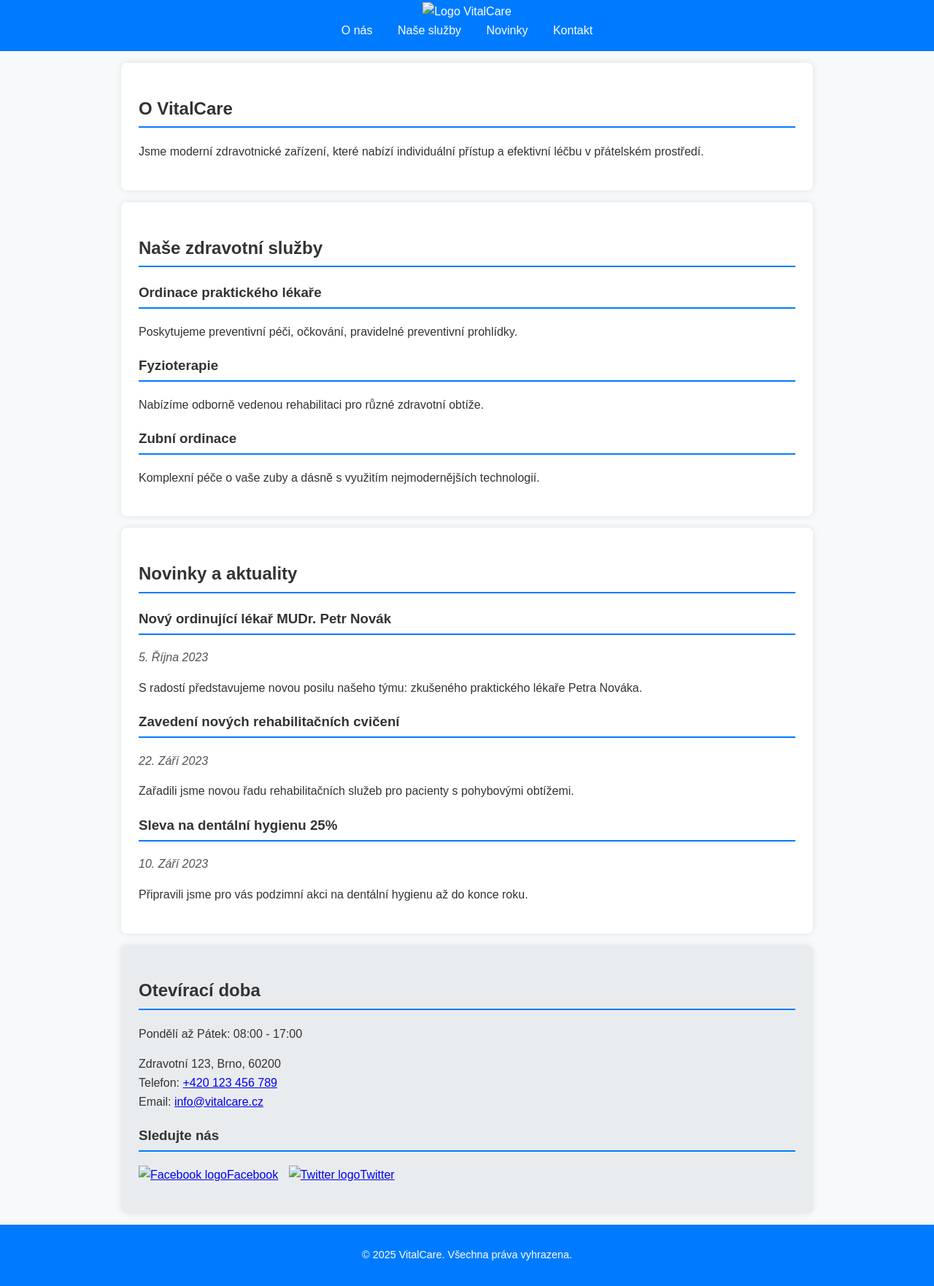
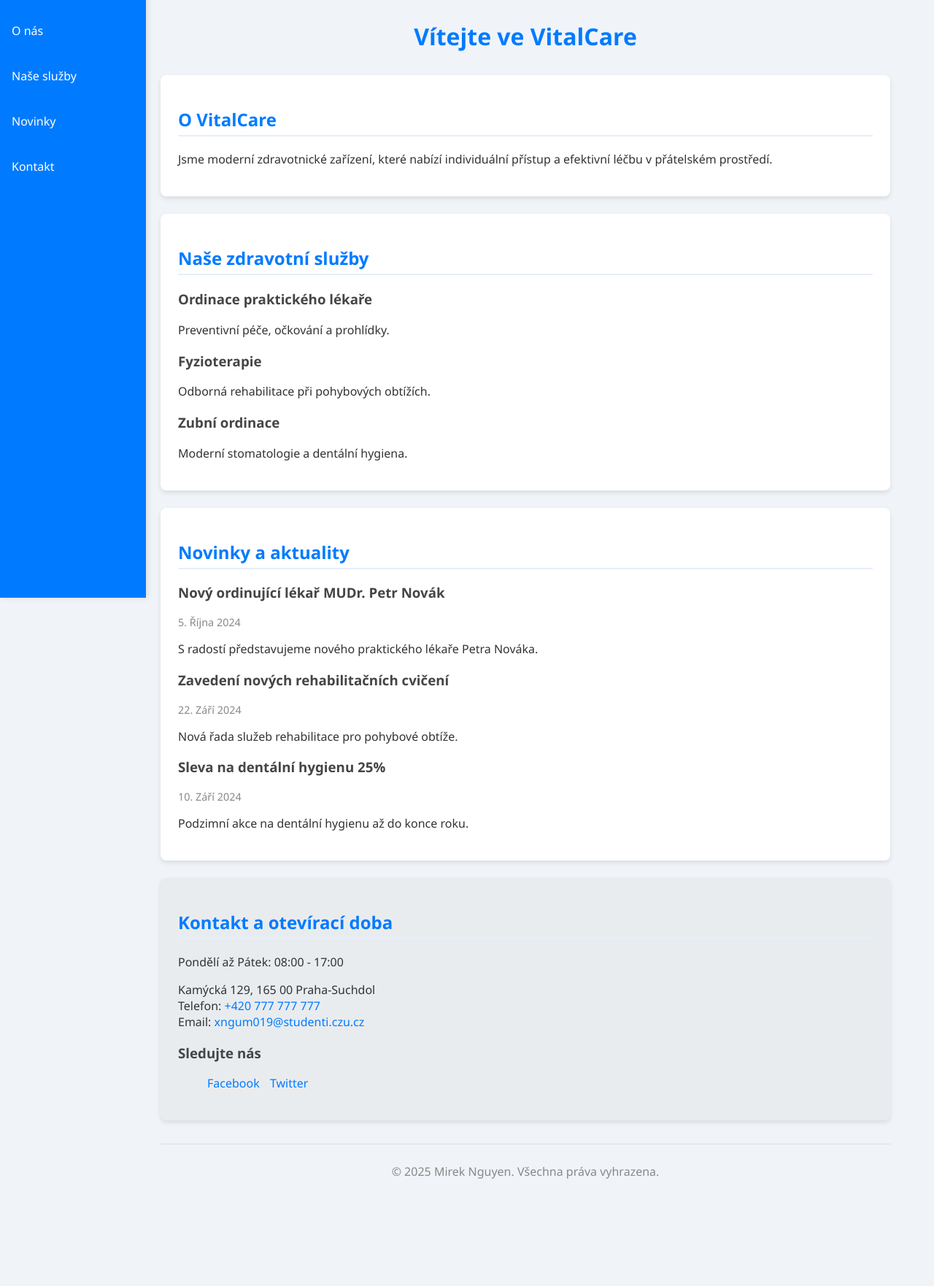
Before and after one commit to MirekNguyen/znackovaci-jazyky, a plain HTML site: page index.html in a window 1280 px wide. Shown: the part 13-1775 px from the top of the page at 73% size. After the commit the page ends 1665 px from the top, so only its background shows below. Drawn offline with Linux system fonts and the light colour scheme.

Commit message:
style: Update font and layout styles

```diff
--- a/index.html
+++ b/index.html
@@ -1,39 +1,38 @@
 <!DOCTYPE html>
 <html lang="cs" itemscope itemtype="http://schema.org/MedicalOrganization">
+
 <head>
   <meta charset="UTF-8">
   <meta name="viewport" content="width=device-width, initial-scale=1.0">
-    <meta name="description" content="Poskytujeme kvalitní zdravotní služby s individuálním přístupem a pečlivostí v příjemném prostředí.">
-    <meta property="og:type" content="website">
-    <meta property="og:title" content="Zdravotnické zařízení VitalCare">
-    <meta property="og:description" content="Kvalitní, dostupné a osobní zdravotní služby pro celou rodinu.">
-    <meta property="og:image" content="assets/logo.png">
-    <meta property="og:url" content="https://www.vitalcare.cz">
-
+  <meta name="description"
+    content="Poskytujeme kvalitní zdravotní služby s individuálním přístupem a pečlivostí v příjemném prostředí.">
   <title>VitalCare - Poskytovatel zdravotních služeb</title>
   <link rel="stylesheet" href="style.css">
   <script type="application/ld+json">
     {
         "@context": "http://schema.org",
         "@type": "MedicalOrganization",
-        "name": "VitalCare",
-        "url": "https://www.vitalcare.cz",
+        "name": "ZdraváRodina.cz",
+        "url": "http://www.zdravarodina.cz",
+        "telephone": "+420123456789",
+        "email": "info@zdravarodina.cz",
         "address": {
             "@type": "PostalAddress",
-            "streetAddress": "Zdravotní 123",
-            "addressLocality": "Brno",
-            "postalCode": "60200",
+            "addressLocality": "Plzeň",
+            "streetAddress": "Zdravotnická 456",
+            "postalCode": "30100",
             "addressCountry": "CZ"
         },
-        "telephone": "+420123456789",
-        "email": "info@vitalcare.cz",
-        "openingHours": "Po-Pá 08:00-17:00"
+        "openingHours": "Po-Pá 08:00-17:00",
+        "medicalSpecialty": [
+            "Pediatrics", "Dentistry", "Physiotherapy"
+        ]
     }
     </script>
 </head>
+
 <body>
-    <header>
-        <img itemprop="logo" src="assets/logo.png" alt="Logo VitalCare">
+  <div class="sidebar">
     <nav>
       <ul>
         <li><a href="#o-nas">O nás</a></li>
@@ -42,26 +41,32 @@
         <li><a href="#kontakt">Kontakt</a></li>
       </ul>
     </nav>
+  </div>
+
+  <div class="content">
+    <header>
+      <h1>Vítejte ve VitalCare</h1>
     </header>
 
     <section id="o-nas">
-        <h1>O VitalCare</h1>
-        <p>Jsme moderní zdravotnické zařízení, které nabízí individuální přístup a efektivní léčbu v přátelském prostředí.</p>
+      <h2>O VitalCare</h2>
+      <p>Jsme moderní zdravotnické zařízení, které nabízí individuální přístup a efektivní léčbu v přátelském prostředí.
+      </p>
     </section>
 
     <section id="sluzby">
       <h2>Naše zdravotní služby</h2>
-        <article itemprop="medicalSpecialty">
+      <article>
         <h3>Ordinace praktického lékaře</h3>
-            <p>Poskytujeme preventivní péči, očkování, pravidelné preventivní prohlídky.</p>
+        <p>Preventivní péče, očkování a prohlídky.</p>
       </article>
-        <article itemprop="medicalSpecialty">
+      <article>
         <h3>Fyzioterapie</h3>
-            <p>Nabízíme odborně vedenou rehabilitaci pro různé zdravotní obtíže.</p>
+        <p>Odborná rehabilitace při pohybových obtížích.</p>
       </article>
-        <article itemprop="medicalSpecialty">
+      <article>
         <h3>Zubní ordinace</h3>
-            <p>Komplexní péče o vaše zuby a dásně s využitím nejmodernějších technologií.</p>
+        <p>Moderní stomatologie a dentální hygiena.</p>
       </article>
     </section>
 
@@ -69,38 +74,40 @@
       <h2>Novinky a aktuality</h2>
       <article>
         <h3>Nový ordinující lékař MUDr. Petr Novák</h3>
-            <time datetime="2023-10-05">5. Října 2023</time>
-            <p>S radostí představujeme novou posilu našeho týmu: zkušeného praktického lékaře Petra Nováka.</p>
+        <time datetime="2024-10-05">5. Října 2024</time>
+        <p>S radostí představujeme nového praktického lékaře Petra Nováka.</p>
       </article>
       <article>
         <h3>Zavedení nových rehabilitačních cvičení</h3>
-            <time datetime="2023-09-22">22. Září 2023</time>
-            <p>Zařadili jsme novou řadu rehabilitačních služeb pro pacienty s pohybovými obtížemi.</p>
+        <time datetime="2024-09-22">22. Září 2024</time>
+        <p>Nová řada služeb rehabilitace pro pohybové obtíže.</p>
       </article>
       <article>
         <h3>Sleva na dentální hygienu 25%</h3>
-            <time datetime="2023-09-10">10. Září 2023</time>
-            <p>Připravili jsme pro vás podzimní akci na dentální hygienu až do konce roku.</p>
+        <time datetime="2024-09-10">10. Září 2024</time>
+        <p>Podzimní akce na dentální hygienu až do konce roku.</p>
       </article>
     </section>
 
     <aside id="kontakt">
-        <h2>Otevírací doba</h2>
-        <p itemprop="openingHours">Pondělí až Pátek: 08:00 - 17:00</p>
+      <h2>Kontakt a otevírací doba</h2>
+      <p>Pondělí až Pátek: 08:00 - 17:00</p>
       <address>
-            <span itemprop="address">Zdravotní 123, Brno, 60200</span><br>
-            Telefon: <a itemprop="telephone" href="tel:+420123456789">+420 123 456 789</a><br>
-            Email: <a itemprop="email" href="mailto:info@vitalcare.cz">info@vitalcare.cz</a>
+        Kamýcká 129, 165 00 Praha-Suchdol<br>
+        Telefon: <a href="tel:+420777777777">+420 777 777 777</a><br>
+        Email: <a href="mailto:xngum019@studenti.czu.cz">xngum019@studenti.czu.cz</a>
       </address>
       <h3>Sledujte nás</h3>
-        <ul>
-            <li><a href="#"><img src="assets/facebook.png" alt="Facebook logo">Facebook</a></li>
-            <li><a href="#"><img src="assets/twitter.png" alt="Twitter logo">Twitter</a></li>
+      <ul class="social">
+        <li><a href="#">Facebook</a></li>
+        <li><a href="#">Twitter</a></li>
       </ul>
     </aside>
 
     <footer>
-        <p>© 2025 VitalCare. Všechna práva vyhrazena.</p>
+      <p>© 2025 Mirek Nguyen. Všechna práva vyhrazena.</p>
     </footer>
+  </div>
 </body>
+
 </html>
--- a/style.css
+++ b/style.css
@@ -1,80 +1,98 @@
 body {
-    font-family: Arial, sans-serif;
-    line-height: 1.6;
-    margin: 0;
+    font-family: 'Segoe UI', Arial, sans-serif;
     color: #333;
-    background-color: #f8f9fa;
-}
-
-header, footer {
-    background-color: #007bff;
-    color: #fff;
-    text-align: center;
-    padding: 1em 0;
-}
-
-img {
-    max-width: 100%;
-    height: auto;
-}
-
-nav ul {
+    background-color: #f0f4f9;
     margin: 0;
     padding: 0;
+    display: flex;
+}
+.sidebar {
+    width: 200px;
+    background-color: #007bff;
+    min-height: 100vh;
+    padding-top: 2rem;
+    box-shadow: 2px 0 8px rgba(0,0,0,0.1);
+    position: sticky;
+    top: 0;
+    height: 100vh;
+}
+.sidebar nav ul {
     list-style: none;
+    padding: 0;
+    margin: 0;
 }
-
-nav ul li {
-    display: inline-block;
-    margin: 0 15px;
-}
-
-nav ul li a {
+.sidebar nav ul li { margin-bottom: 1rem; }
+.sidebar nav ul li a {
     color: #fff;
     text-decoration: none;
+    display: block;
+    padding: 0.75em 1em;
+    transition: background-color 0.3s ease;
 }
-
+.sidebar nav ul li a:hover {
+    background-color: rgba(255,255,255,0.2);
+}
+.content {
+    max-width: 1000px;
+    padding: 20px;
+    flex: 1;
+}
+header {
+    text-align: center;
+    margin-bottom: 2em;
+}
+header h1 { color: #007bff; }
 section, aside {
+    background-color: #ffffff;
+    margin-bottom: 1.5em;
     padding: 1.5em;
-    margin: 1em auto;
-    max-width: 900px;
-    background-color: #ffffff;
-    box-shadow: 0 0 10px rgba(0,0,0,0.1);
     border-radius: 8px;
+    box-shadow: 0 3px 6px rgba(0,0,0,0.1);
+    scroll-margin-top: 20px; /* ensures smooth scroll visibility */
 }
-
-article time {
-    font-style: italic;
-    color: #555;
-}
-
-h1, h2, h3 {
-    border-bottom: 2px solid #007bff;
+h2 {
+    color: #007bff;
+    border-bottom: 2px solid #e7eefa;
     padding-bottom: 5px;
 }
-
-aside {
-    background-color: #e9ecef;
+h3 { color: #454545; }
+article time {
+    display: block;
+    color: #888;
+    margin-bottom: 0.5em;
+    font-size: 0.9em;
 }
-
-aside ul {
-    padding: 0;
-    list-style: none;
+address { font-style: normal; }
+a {
+    color: #007bff;
+    text-decoration: none;
 }
-
-aside ul li {
+a:hover { color: #0056b3; }
+aside { background-color: #e9ecef; }
+.social li {
     display: inline-block;
     margin-right: 10px;
 }
-
-footer p {
-    font-size: 0.9em;
+footer {
+    text-align: center;
+    border-top: 1px solid #ddd;
+    padding-top: 10px;
+    color: #888;
+    margin-top: 2em;
 }
-
-a:hover {
-    color: #0056b3;
+@media (max-width: 768px) {
+    body { flex-direction: column; }
+    .sidebar {
+        width: 100%;
+        position: relative; /* No sticky on mobile */
+        min-height: auto;
+        height: auto;
+        padding-top: 0;
+    }
+    .sidebar nav ul {
+        display: flex;
+        justify-content: space-around;
+    }
+    .sidebar nav ul li { margin-bottom: 0; }
+    .content { padding: 10px; }
 }
-
-address {
-    font-style: normal;
-}
```
Lines whose indentation alone changed are shown as unchanged.
